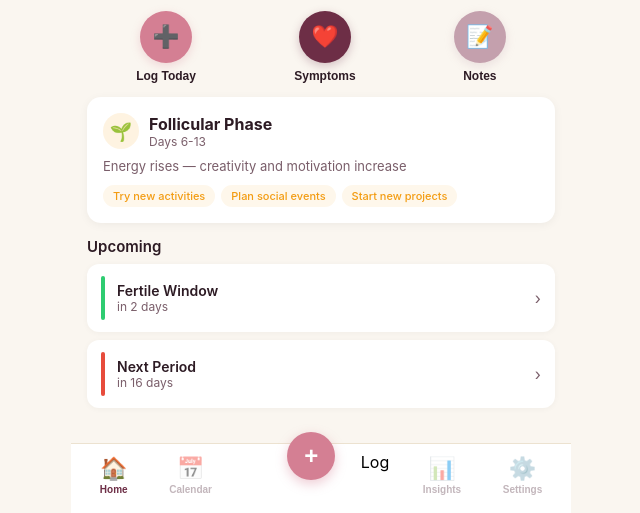
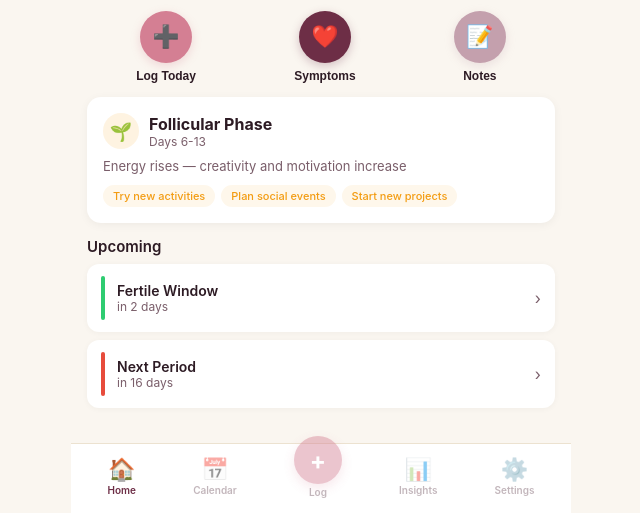
Before and after one commit to naguall/khloesmoon, a plain HTML site: page index.html in a window 1280 px wide. Shown: the part 287-800 px from the top of the page, without its empty margins (319-959 px from the left). Drawn offline with Linux system fonts and the light colour scheme.

Commit message:
Fix tab buttons and scroll

```diff
--- a/index.html
+++ b/index.html
@@ -12,9 +12,9 @@
 <title>Khloe's Moon</title>
 <style>
   * { margin: 0; padding: 0; box-sizing: border-box; }
-  body { font-family: -apple-system, BlinkMacSystemFont, 'Segoe UI', Roboto, sans-serif; background: #FAF6F0; min-height: 100vh; min-height: 100dvh; display: flex; flex-direction: column; overflow: hidden; -webkit-tap-highlight-color: transparent; }
+  body { font-family: -apple-system, BlinkMacSystemFont, 'Segoe UI', Roboto, sans-serif; background: #FAF6F0; min-height: 100vh; min-height: 100dvh; display: flex; flex-direction: column; overflow: hidden; -webkit-tap-highlight-color: transparent; -webkit-overflow-scrolling: touch; }
   .app { flex: 1; display: flex; flex-direction: column; max-width: 500px; width: 100%; margin: 0 auto; background: #FAF6F0; position: relative; height: 100vh; height: 100dvh; }
-  .screen { flex: 1; overflow-y: auto; overflow-x: hidden; padding: 0 16px; padding-top: env(safe-area-inset-top, 16px); scroll-behavior: smooth; }
+  .screen { flex: 1; overflow-y: auto; overflow-x: hidden; padding: 0 16px; padding-top: env(safe-area-inset-top, 16px); scroll-behavior: smooth; -webkit-overflow-scrolling: touch; touch-action: pan-y; }
   .screen::-webkit-scrollbar { display: none; }
   .screen { -ms-overflow-style: none; scrollbar-width: none; }
   .hidden { display: none !important; }
@@ -207,11 +207,11 @@
   </div>
 
   <div class="tab-bar">
-    <button class="tab-btn active" data-tab="home" onclick="switchTab('home')"><span class="icon">🏠</span><span class="label">Home</span></button>
-    <button class="tab-btn" data-tab="calendar" onclick="switchTab('calendar')"><span class="icon">📅</span><span class="label">Calendar</span></button>
-    <button class="tab-btn" data-tab="log" onclick="switchTab('log')"><button class="tab-center" onclick="switchTab('log')">+</button><span class="label">Log</span></button>
-    <button class="tab-btn" data-tab="insights" onclick="switchTab('insights')"><span class="icon">📊</span><span class="label">Insights</span></button>
-    <button class="tab-btn" data-tab="settings" onclick="switchTab('settings')"><span class="icon">⚙️</span><span class="label">Settings</span></button>
+    <div class="tab-btn active" data-tab="home" onclick="switchTab('home')"><span class="icon">🏠</span><span class="label">Home</span></div>
+    <div class="tab-btn" data-tab="calendar" onclick="switchTab('calendar')"><span class="icon">📅</span><span class="label">Calendar</span></div>
+    <div class="tab-btn" data-tab="log" onclick="switchTab('log')"><div class="tab-center">+</div><span class="label">Log</span></div>
+    <div class="tab-btn" data-tab="insights" onclick="switchTab('insights')"><span class="icon">📊</span><span class="label">Insights</span></div>
+    <div class="tab-btn" data-tab="settings" onclick="switchTab('settings')"><span class="icon">⚙️</span><span class="label">Settings</span></div>
   </div>
 </div>
 <script>
--- a/sw.js
+++ b/sw.js
@@ -1,4 +1,4 @@
-const CACHE_NAME = 'khloesmoon-v2';
+const CACHE_NAME = 'khloesmoon-v3';
 const ASSETS = [
   './',
   './index.html',
```
